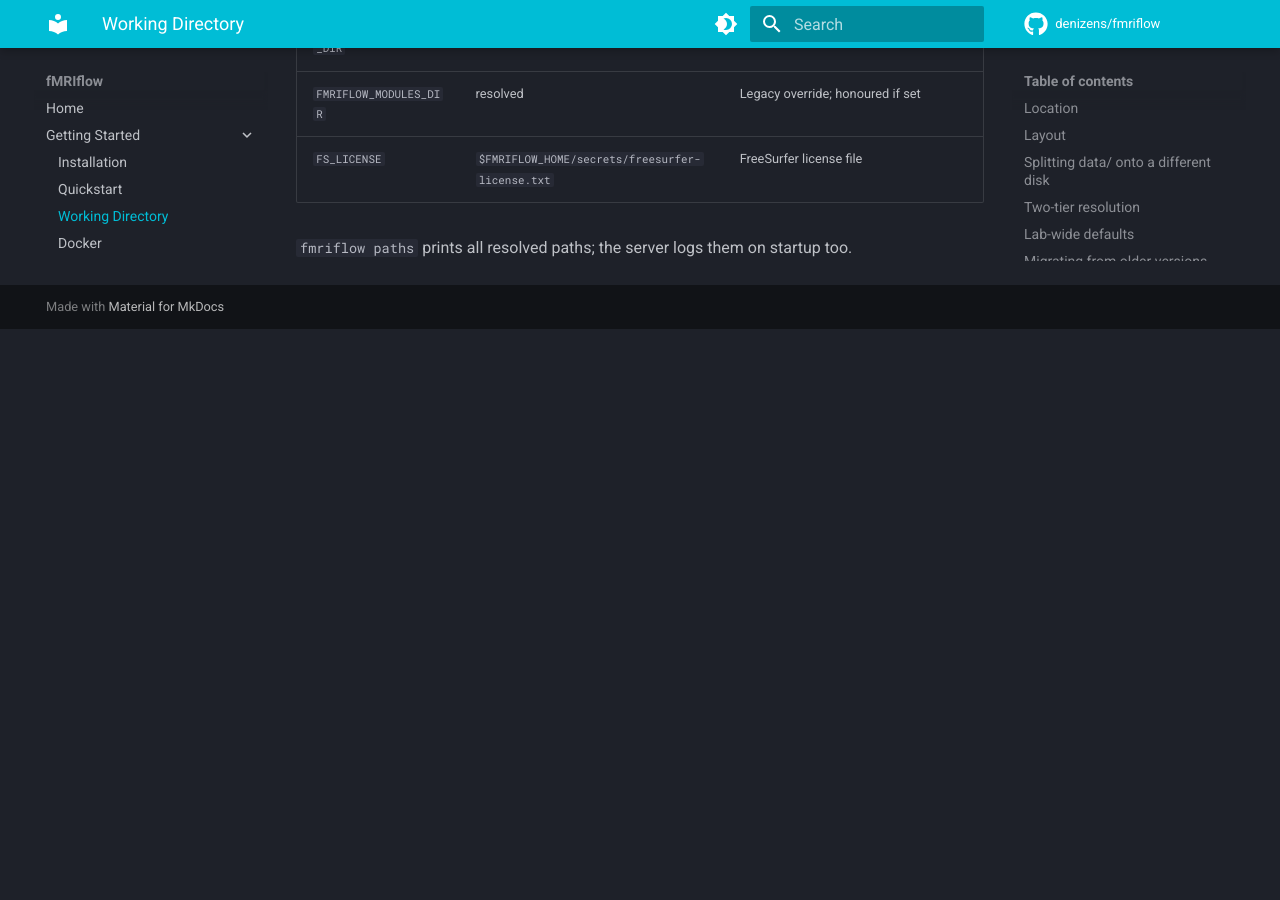
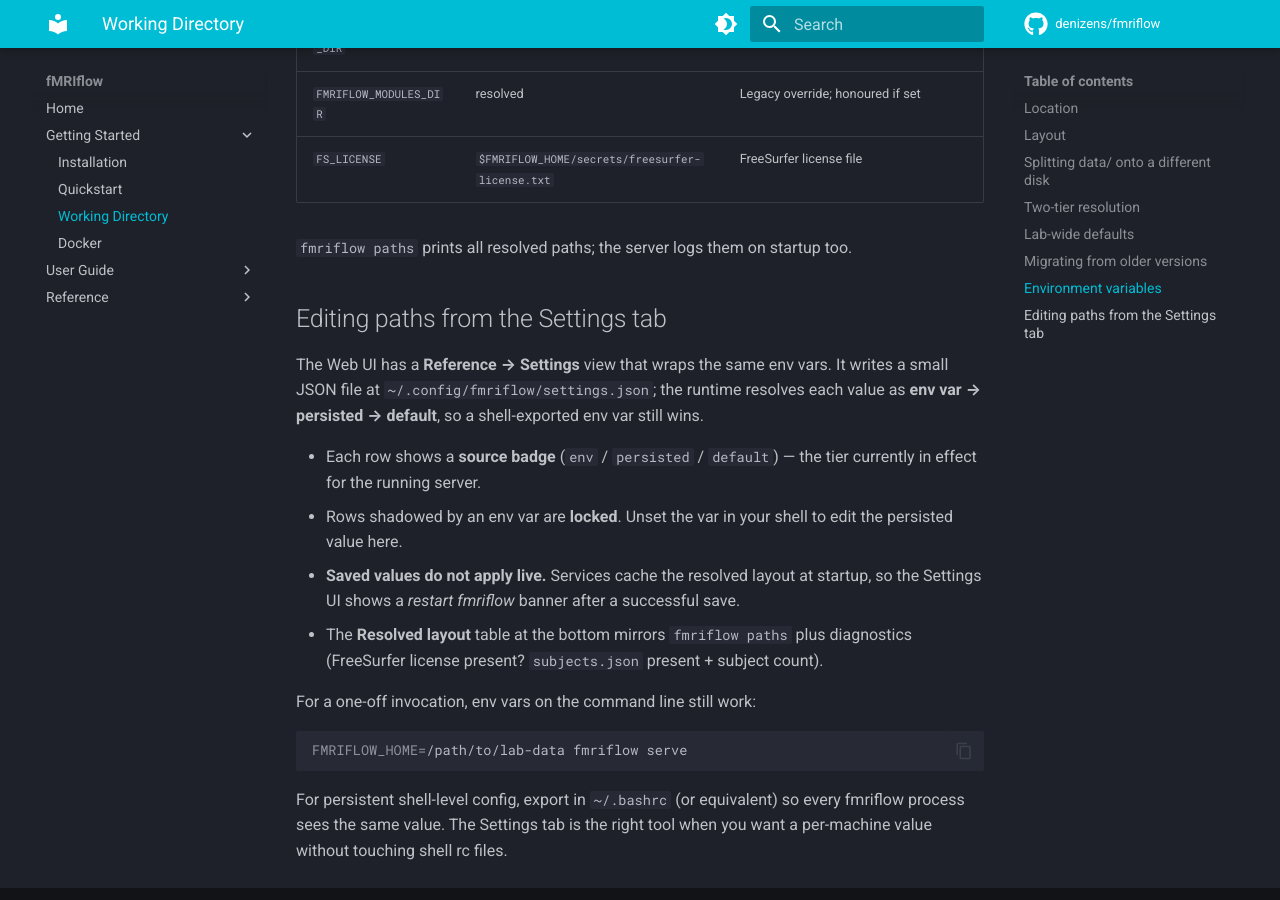
Before and after one commit to osherifo/denizenspipeline, an MkDocs documentation site: the page built from docs/guide/working-dir.md, in a window 1280 px wide and 900 px high, scrolled down 2935 px. Built offline with MkDocs 1.6.1 and Material for MkDocs 9.7.7, drawn with Linux system fonts in a browser that asks for light colours; comment, search, counter and statistics services are not loaded; before the commit the page ends 3264 px from its top, so only the background shows below that.

Commit message:
docs(settings): document the Settings tab in working-dir + web-ui guides

````diff
--- a/docs/guide/working-dir.md
+++ b/docs/guide/working-dir.md
@@ -131,3 +131,35 @@
 
 `fmriflow paths` prints all resolved paths; the server logs them
 on startup too.
+
+## Editing paths from the Settings tab
+
+The Web UI has a **Reference → Settings** view that wraps the
+same env vars. It writes a small JSON file at
+`~/.config/fmriflow/settings.json`; the runtime resolves each
+value as **env var → persisted → default**, so a shell-exported
+env var still wins.
+
+- Each row shows a **source badge** (`env` / `persisted` /
+  `default`) — the tier currently in effect for the running
+  server.
+- Rows shadowed by an env var are **locked**. Unset the var in
+  your shell to edit the persisted value here.
+- **Saved values do not apply live.** Services cache the
+  resolved layout at startup, so the Settings UI shows a
+  *restart fmriflow* banner after a successful save.
+- The **Resolved layout** table at the bottom mirrors
+  `fmriflow paths` plus diagnostics (FreeSurfer license present?
+  `subjects.json` present + subject count).
+
+For a one-off invocation, env vars on the command line still
+work:
+
+```bash
+FMRIFLOW_HOME=/path/to/lab-data fmriflow serve
+```
+
+For persistent shell-level config, export in `~/.bashrc` (or
+equivalent) so every fmriflow process sees the same value. The
+Settings tab is the right tool when you want a per-machine value
+without touching shell rc files.
````
Also changed, not shown: docs/guide/web-ui.md (+9 -0 lines).
